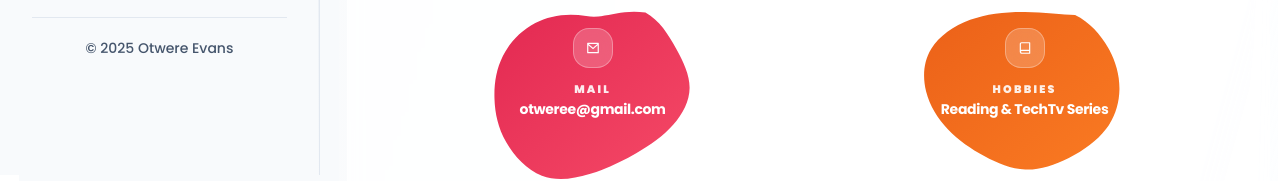
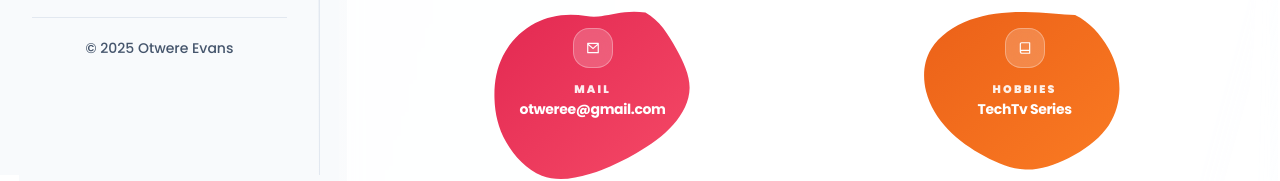
Before and after one commit to otwere/Otwere-Evans-Portfolio, a React (Vite) app: page /about in a window 1280 px wide. Shown: the part 625-806 px from the top of the page. Built offline with nearby package versions, Linux system fonts and the light colour scheme.

Commit message:
About-updated

```diff
--- a/src/App.css
+++ b/src/App.css
@@ -1,4 +1,3 @@
-
 html,
 body {
   width: 100%;
@@ -35,7 +34,8 @@
 /* Desktop (Sidebar Offset) */
 @media (min-width: 1280px) {
   #root {
-       padding-left: 1.2rem; /* Sidebar width */
+    padding-left: 1.2rem;
+    /* Sidebar width */
     padding-right: 0.125rem;
   }
 }
@@ -61,6 +61,7 @@
   from {
     transform: rotate(0deg);
   }
+
   to {
     transform: rotate(360deg);
   }
--- a/src/pages/About.tsx
+++ b/src/pages/About.tsx
@@ -93,7 +93,7 @@ export default function About() {
                 {
                   icon: <RiBookLine />,
                   label: "Hobbies",
-                  value: "Reading & TechTv Series",
+                  value: "TechTv Series",
                   gradient: "url(#grad4)",
                   path: "M41.7,-73.1C53.7,-66.2,63.1,-53.5,69.4,-40.1C75.7,-26.7,78.9,-12.6,78.7,1.4C78.5,15.4,74.9,29.3,67.5,41.1C60.1,52.9,48.9,62.6,36.5,69.9C24.1,77.2,12.1,82,0.3,81.5C-11.5,81,-23,75.2,-34,68C-45,60.8,-55.5,52.2,-64.1,41.4C-72.7,30.6,-79.4,17.6,-82.4,3.4C-85.4,-10.8,-84.7,-26.2,-78.2,-39C-71.7,-51.8,-59.4,-62.1,-45.7,-68.2C-32,-74.3,-16,-76.3,-0.1,-76.1C15.8,-75.9,31.6,-73.5,41.7,-73.1Z",
                 },
```
Lines whose indentation alone changed are shown as unchanged.
